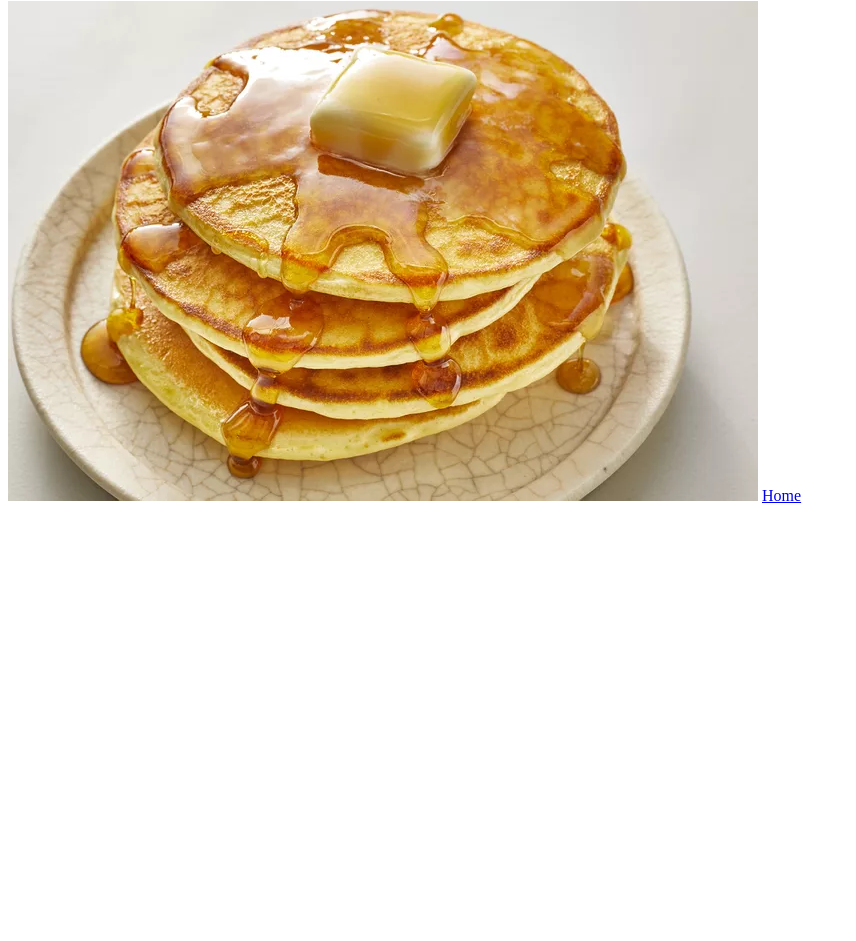
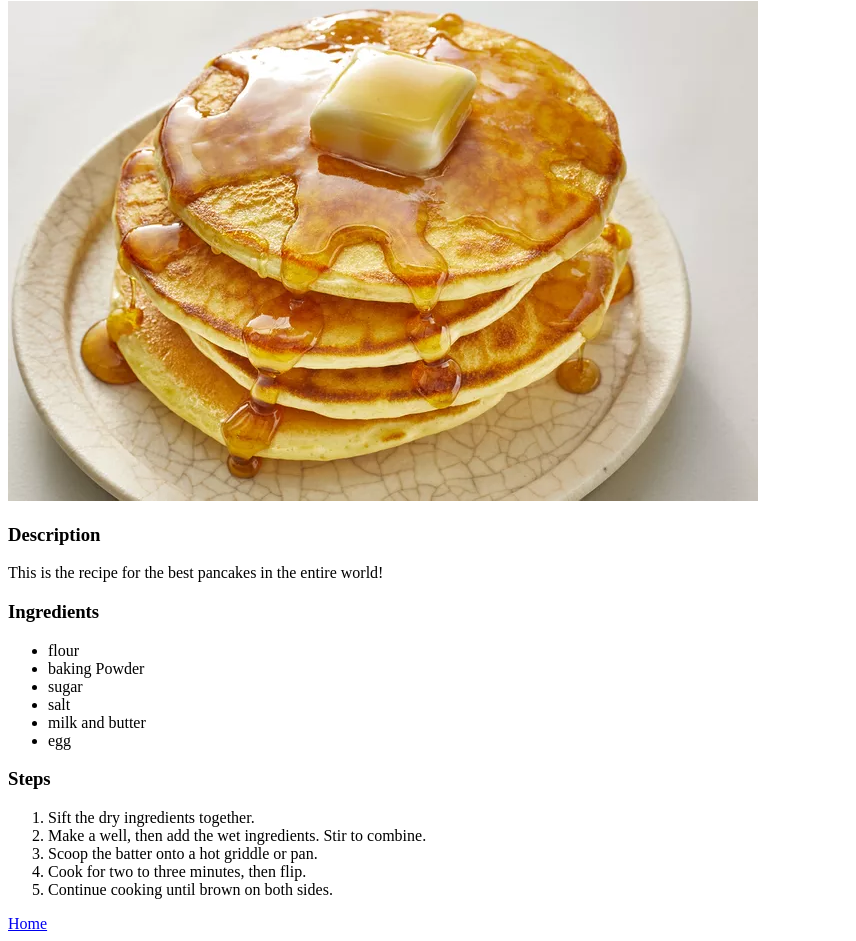
Before and after one commit to akrummen/odin_recipes, a plain HTML site: page recipes/pancakes.html in a window 1280 px wide. Shown: the part 79-1020 px from the top of the page, without its empty margins (0-856 px from the left). Before the commit the page ends 800 px from the top, so only its background shows below. Drawn offline with Linux system fonts and the light colour scheme.

Commit message:
add ingredients and steps to each recipe page

```diff
--- a/recipes/pancakes.html
+++ b/recipes/pancakes.html
@@ -10,6 +10,29 @@
 <body>
     <h1>Pancakes</h1>
     <img src="../images/21014-Good-old-Fashioned-Pancakes-mfs_001-1fa26bcdedc345f182537d95b6cf92d8.webp" alt="Pancakes">
+
+  <h3>Description</h3>
+  <p>This is the recipe for the best pancakes in the entire world!</p>
+
+  <h3>Ingredients</h3>
+  <ul>
+    <li>flour</li>
+    <li>baking Powder</li>
+    <li>sugar</li>
+    <li>salt</li>
+    <li>milk and butter</li>
+    <li>egg</li>
+  </ul>
+
+  <h3>Steps</h3>
+  <ol>
+    <li>Sift the dry ingredients together.</li>
+    <li>Make a well, then add the wet ingredients. Stir to combine.</li>
+    <li>Scoop the batter onto a hot griddle or pan.</li>
+    <li>Cook for two to three minutes, then flip.</li>
+    <li>Continue cooking until brown on both sides.</li>
+  </ol>
+
     <a href="../index.html" rel="noopener noreferrer">Home</a>
 </body>
 </html>
```
Also changed, not shown: index.html (+7 -5 lines), recipes/burger.html (+23 -0 lines), recipes/cheesecake.html (+21 -0 lines).
